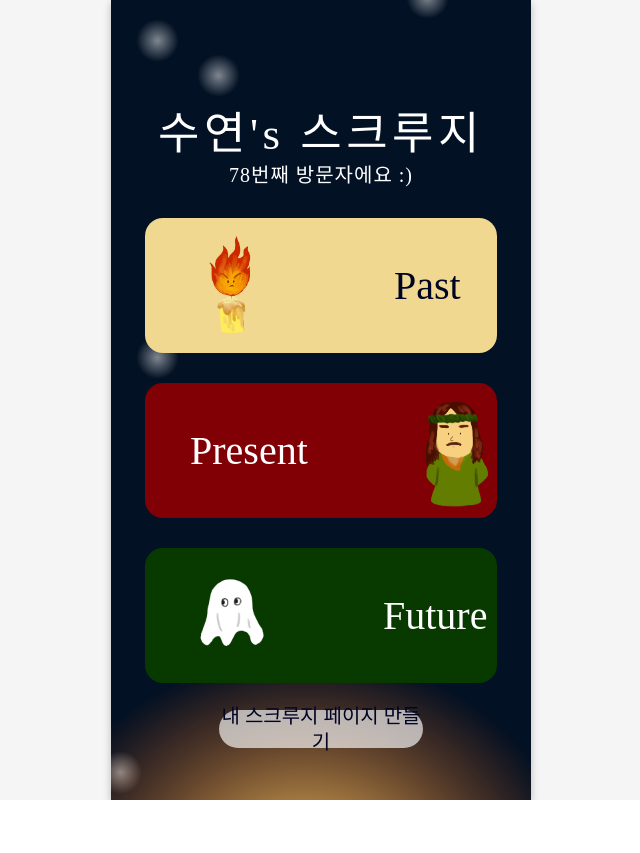
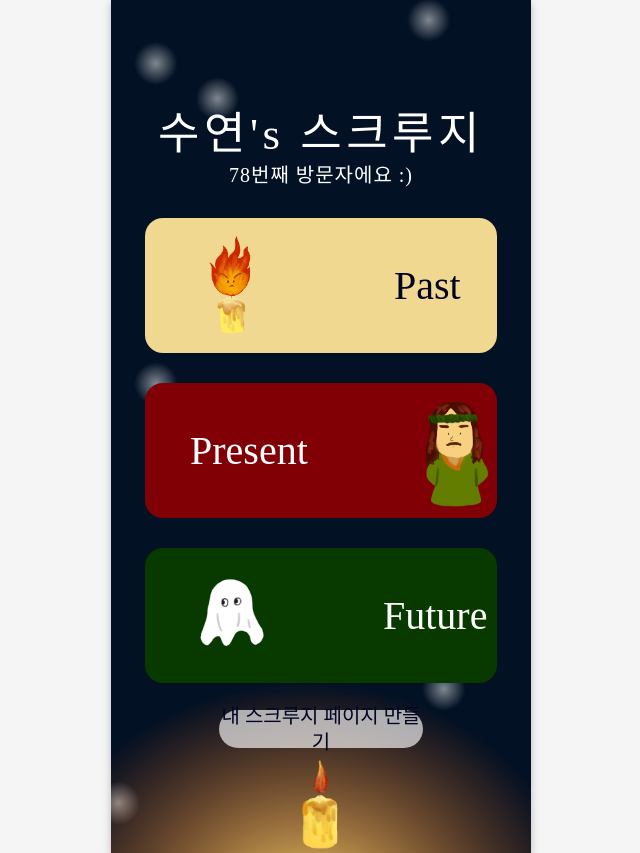
Before and after one commit to Dear-My-Scrooge/Dear-My-Scrooge-Front, a React (Vite) app: page / in a window 1280 px wide. Shown: the whole page, without its empty margins (319-959 px from the left). Before the commit the page ends 800 px from the top, so only its background shows below. Built offline with nearby package versions, Linux system fonts and the light colour scheme; a web font is replaced by a local one.

Commit message:
:lipstick: Style: 메인 페이지 - 촛불 생성(about 페이지 연결 버튼)

```diff
--- a/src/pages/main/Main.jsx
+++ b/src/pages/main/Main.jsx
@@ -29,6 +29,8 @@ function Main() {
         </S.Future>
 
         <S.CreatePage>내 스크루지 페이지 만들기</S.CreatePage>
+
+        <S.Candle src={CandleIcon} alt="촛불 아이콘" />
       </S.MainWrapper>
     </>
   );
--- a/src/pages/main/style.jsx
+++ b/src/pages/main/style.jsx
@@ -125,3 +125,11 @@ export const CreatePage = styled.div`
   line-height: 26.3px;
   margin-top: 27px;
 `;
+
+// 촛불 - about 페이지 버튼
+export const Candle = styled.img`
+  display: flex;
+  width: 72px;
+  height: 99px;
+  margin-top: 6px;
+`;
```
